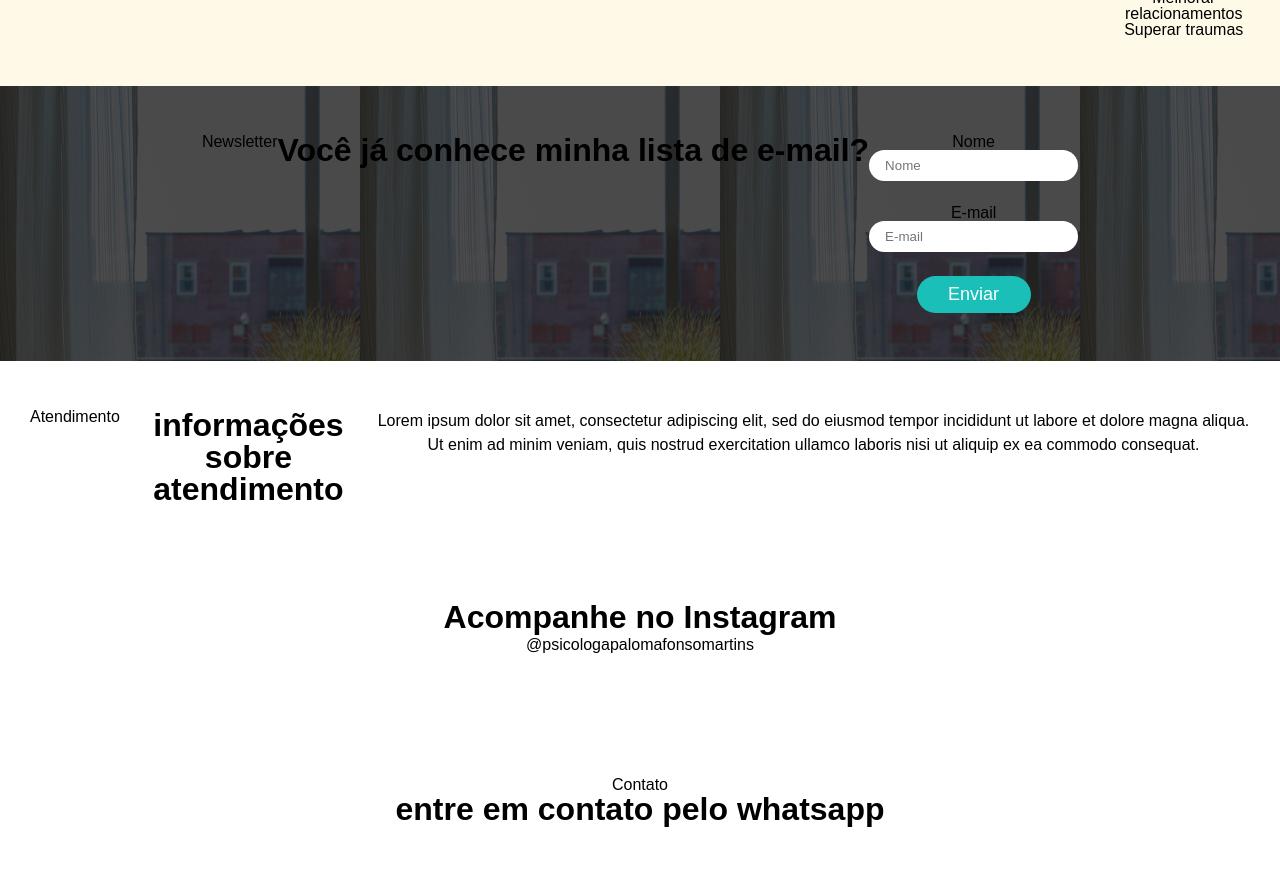
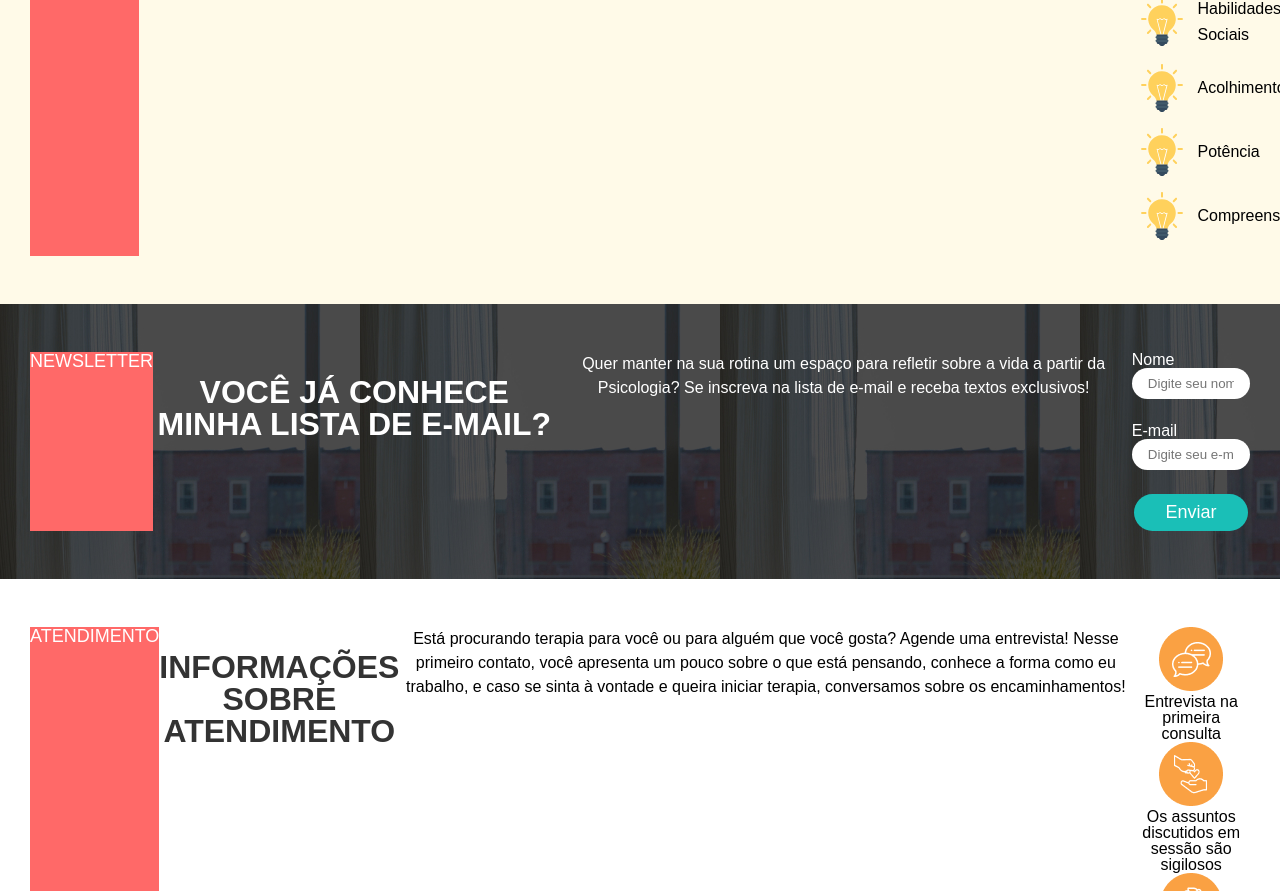
Before and after one commit to diandraleao/psipaloma, a website built with webpack: page src/index.html in a window 1280 px wide. Shown: the part 742-1633 px from the top of the page. Built offline with nearby package versions, Linux system fonts and the light colour scheme.

Commit message:
ajustando conteudo e refatorando classes

```diff
--- a/src/index.html
+++ b/src/index.html
@@ -58,11 +58,15 @@
 
             <section class="about" id="about">
                 <div class="container">
-                    <p class="head-title">Sobre mim</p>
-                    <h2 class="main-title">Paloma Afonso Martins <small>CRP: 06/142277</small></h2>
+                    <p class="head__title">Sobre mim</p>
+                    <h2 class="main__title">Paloma Afonso Martins <small>CRP: 06/142277</small></h2>
                     <img src="./assets/img/paloma.png" alt="Psicóloga Paloma Afonso Martins CRP: 06/142277" class="profile">
-                    <p class="description">Lorem ipsum dolor sit amet, consectetur adipiscing elit, sed do eiusmod tempor incididunt ut labore et dolore magna aliqua. Ut enim ad minim veniam, quis nostrud exercitation ullamco laboris nisi ut aliquip ex ea commodo consequat. Duis aute irure dolor in reprehenderit in voluptate velit esse cillum dolore eu fugiat nulla pariatur. Excepteur sint occaecat cupidatat non proident, sunt in culpa qui officia deserunt mollit anim id est laborum</p>
-                    <p class="description">Lorem ipsum dolor sit amet, consectetur adipiscing elit, sed do eiusmod tempor incididunt ut labore et dolore magna aliqua. Ut enim ad minim veniam, quis nostrud exercitation ullamco laboris nisi ut aliquip ex ea commodo consequat.</p>
+                    <p class="description">
+                        Olá, que bom ter você por aqui! Meu nome é Paloma, sou psicóloga formada pela Unesp Bauru e especialista em Psicologia da Infância pela UNIFESP. Devido à pandemia, estou trabalhando apenas com terapia online!
+                    </p>
+                    <p class="description">
+                        Ofereço terapia para crianças, adolescentes e adultos! Utilizo Psicanálise e Comunicação Não Violenta, além da criatividade para te ajudar a se entender e se acolher!
+                    </p>
 
                     <button class="button">Agende sua consulta</button>
                 </div>
@@ -70,34 +74,54 @@
 
             <section class="benefits" id="benefits">
                 <div class="container">
-                    <p class="head-title">Benefícios</p>
-                    <h2 class="main-title">Benefícios da psicoterapia</h2>
-                    <p class="description">Lorem ipsum dolor sit amet, consectetur adipiscing elit, sed do eiusmod tempor incididunt ut labore et dolore magna aliqua. Ut enim ad minim veniam, quis nostrud exercitation ullamco laboris nisi ut aliquip ex ea commodo consequat.</p>
+                    <p class="head__title">Benefícios</p>
+                    <h2 class="main__title">Benefícios da psicoterapia</h2>
+                    <p class="description">
+                            Como diria nosso amigo Raul Seixas: “cada um de nós é um universo”. Muitas vezes nos sentimos incompreendidos, como se não coubéssemos nos espaços e nas relações. Na terapia, podemos falar sobre o que está engasgado, tudo o que a gente ama, odeia, o que quisermos. E assim, vamos nos conhecendo e aprendendo muita coisa.
+                    </p>
 
-                    <ul class="benefits-list">
-                        <li class="benefits-list-item">Autoconhecimento</li>
-                        <li class="benefits-list-item">Aumento da autoestima</li>
-                        <li class="benefits-list-item">Melhor compreensão das emoções</li>
-                        <li class="benefits-list-item">Descobrir novas habilidades</li>
-                        <li class="benefits-list-item">Melhorar relacionamentos</li>
-                        <li class="benefits-list-item">Superar traumas</li>
+                    <ul class="benefits__list">
+                        <li class="benefits__list__item">
+                            <img src="./assets/img/icone-ideia.svg" class="benefits__list__item__img" alt="Icone de lâmpada amarela">
+                            Escuta atenta
+                        </li>
+                        <li class="benefits__list__item">
+                                <img src="./assets/img/icone-ideia.svg" class="benefits__list__item__img" alt="Icone de lâmpada amarela">
+                            Sem julgamentos
+                        </li>
+                        <li class="benefits__list__item">
+                                <img src="./assets/img/icone-ideia.svg" class="benefits__list__item__img" alt="Icone de lâmpada amarela">
+                            Habilidades Sociais
+                        </li>
+                        <li class="benefits__list__item">
+                                <img src="./assets/img/icone-ideia.svg" class="benefits__list__item__img" alt="Icone de lâmpada amarela">
+                            Acolhimento
+                        </li>
+                        <li class="benefits__list__item">
+                                <img src="./assets/img/icone-ideia.svg" class="benefits__list__item__img" alt="Icone de lâmpada amarela">
+                            Potência
+                        </li>
+                        <li class="benefits__list__item">
+                                <img src="./assets/img/icone-ideia.svg" class="benefits__list__item__img" alt="Icone de lâmpada amarela">
+                            Compreensão
+                        </li>
                     </ul>
                 </div>
             </section>
 
             <section class="newsletter" id="newsletter">
                 <div class="container">
-                    <p class="head-title">Newsletter</p>
-                    <h2 class="main-title">Você já conhece minha lista de e-mail?</h2>
-                    <p class="description"></p>
+                    <p class="head__title">Newsletter</p>
+                    <h2 class="main__title">Você já conhece minha lista de e-mail?</h2>
+                    <p class="description">
+                        Quer manter na sua rotina um espaço para refletir sobre a vida a partir da Psicologia? Se inscreva na lista de e-mail e receba textos exclusivos!
+                    </p>
 
                     <form action="index_submit" method="get" accept-charset="utf-8">
-                        <label>Nome
-                            <input type="text" name="" value="" class="input" placeholder="Nome">
-                        </label>
-                        <label>E-mail
-                            <input type="email" name="" value="" class="input" placeholder="E-mail">
-                        </label>
+                        <label class="label">Nome</label>
+                        <input type="text" name="" value="" class="input" placeholder="Digite seu nome">
+                        <label class="label">E-mail</label>
+                        <input type="email" name="" value="" class="input" placeholder="Digite seu e-mail">
                         <button class="button" type="submit">Enviar</button>
                     </form>
                 </div>
@@ -106,22 +130,39 @@
 
             <section class="attendance" id="attendance">
                 <div class="container">
-                    <p class="head-title">Atendimento</p>
-                    <h2 class="main-title">informações sobre atendimento</h2>
-                    <p class="description">Lorem ipsum dolor sit amet, consectetur adipiscing elit, sed do eiusmod tempor incididunt ut labore et dolore magna aliqua. Ut enim ad minim veniam, quis nostrud exercitation ullamco laboris nisi ut aliquip ex ea commodo consequat.</p>
+                    <p class="head__title">Atendimento</p>
+                    <h2 class="main__title">informações sobre atendimento</h2>
+                    <p class="description">
+                        Está procurando terapia para você ou para alguém que você gosta? Agende uma entrevista! Nesse primeiro contato, você apresenta um pouco sobre o que está pensando, conhece a forma como eu trabalho, e caso se sinta à vontade e queira iniciar terapia, conversamos sobre os encaminhamentos!
+                    </p>
+
+                    <div class="attendance__info">
+                        <div class="attendance__info__box">
+                            <img src="./assets/img/icone-conversa.png" class="attendance__info__box__img" alt="Icone de chat">
+                            <p class="attendance__info__box__text">Entrevista na primeira consulta</p>
+                        </div>
+                        <div class="attendance__info__box">
+                            <img src="./assets/img/icone-doacao.png" class="attendance__info__box__img" alt="Icone de doação">
+                            <p class="attendance__info__box__text">Os assuntos discutidos em sessão são sigilosos</p>
+                        </div>
+                        <div class="attendance__info__box">
+                            <img src="./assets/img/icone-suporte.png" class="attendance__info__box__img" alt="Icone de suporte">
+                            <p class="attendance__info__box__text">A consulta é um espaço livre de julgamento</p>
+                        </div>
+                    </div>
                 </div>
 
             </section>
 
             <section class="instagram">
-                <h2 class="main-title">Acompanhe no Instagram</h2>
+                <h2 class="main__title">Acompanhe no Instagram</h2>
                 <p class="description">@psicologapalomafonsomartins</p>
                 <!-- carrossel com 4 posts instagram -->
             </section>
 
             <section class="contact" id="contact">
-                <p class="head-title">Contato</p>
-                <h2 class="main-title">entre em contato pelo whatsapp</h2>
+                <p class="head__title">Contato</p>
+                <h2 class="main__title">entre em contato pelo whatsapp</h2>
                 <p class="description"></p>
 
             </section>
```
